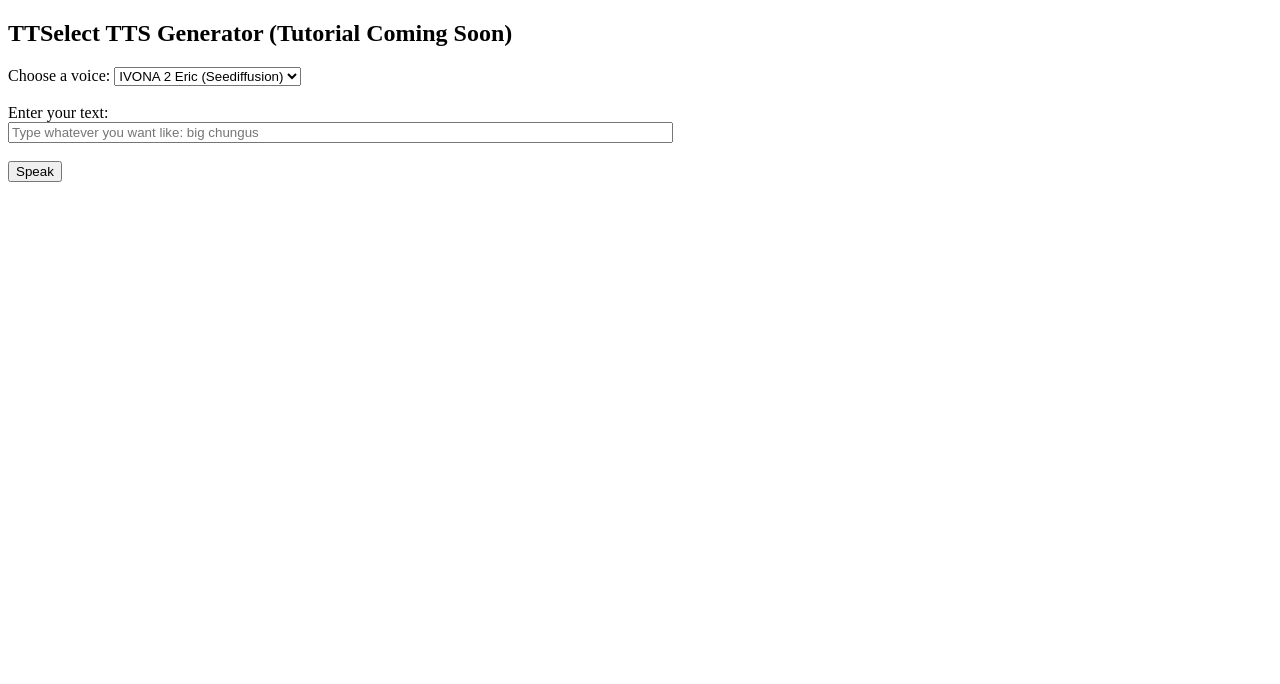
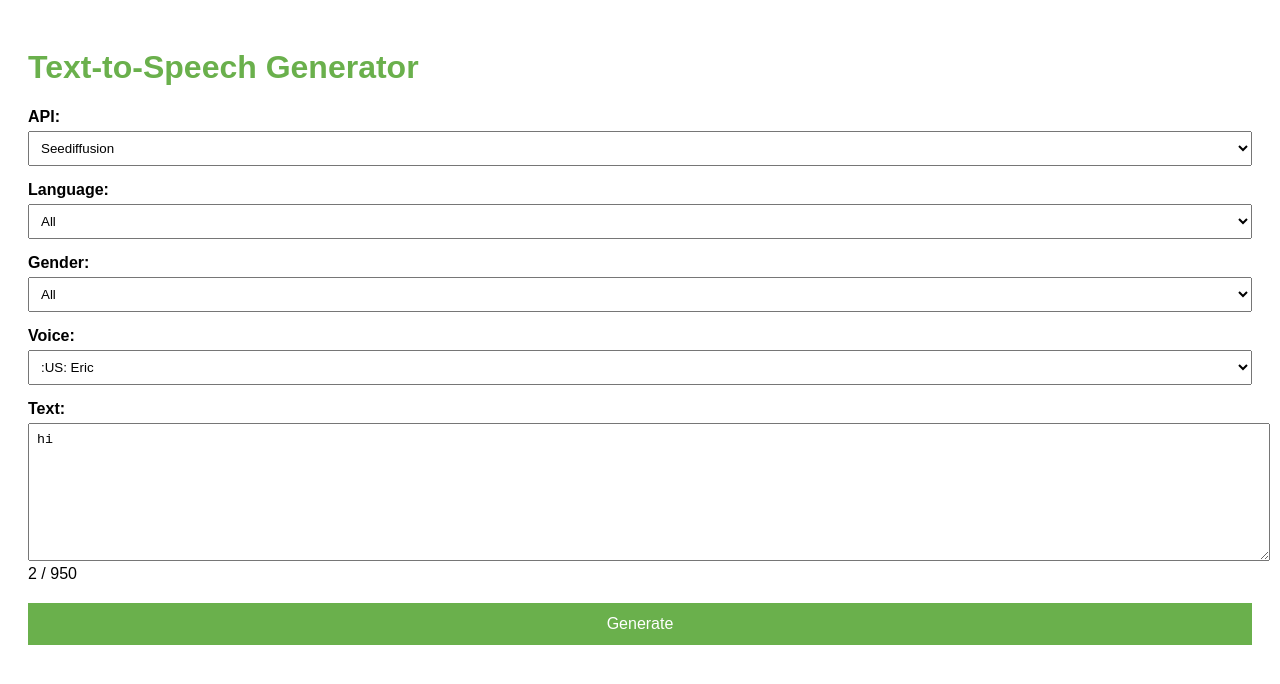
Before and after one commit to JeongKim-ai/TTSelect, a plain HTML site: page index.html in a window 1280 px wide. Drawn offline with Linux system fonts and the light colour scheme.

Commit message:
Update index.html

```diff
--- a/index.html
+++ b/index.html
@@ -1,82 +1,137 @@
 <!DOCTYPE html>
-<html>
+<html lang="en">
 <head>
-  <meta charset="UTF-8">
-  <title>TTSelect Generator</title>
+<meta charset="UTF-8">
+<title>Text-to-Speech Generator</title>
+
+<style>
+  body {
+    font-family: Arial, sans-serif;
+    background: #ffffff;
+    padding: 20px;
+  }
+  h1 {
+    color: #6ab04c;
+  }
+  label {
+    font-weight: bold;
+    display: block;
+    margin-top: 15px;
+  }
+  select, textarea {
+    width: 100%;
+    padding: 8px;
+    margin-top: 5px;
+  }
+  textarea {
+    height: 120px;
+  }
+  button {
+    margin-top: 20px;
+    width: 100%;
+    padding: 12px;
+    font-size: 16px;
+    background: #6ab04c;
+    color: white;
+    border: none;
+    cursor: pointer;
+  }
+</style>
 </head>
 
 <body>
-  <h2>TTSelect TTS Generator (Tutorial Coming Soon)</h2>
 
-  <label for="voice">Choose a voice:</label>
-  <select id="voice">
-    <!-- Seediffusion -->
-    <option value="seediffusion|IVONA 2 Eric">IVONA 2 Eric (Seediffusion)</option>
+<h1>Text-to-Speech Generator</h1>
 
-    <!-- Acapela -->
-    <option value="acapela|Rod">Rod22K_HQ (Acapela)</option>
-  </select>
+<label>API:</label>
+<select id="api" onchange="updateVoices()">
+  <option value="seediffusion">Seediffusion</option>
+  <option value="acapela">Acapela</option>
+  <option value="cereproc">CereProc</option>
+</select>
 
-  <br><br>
+<label>Language:</label>
+<select id="language" onchange="updateVoices()">
+  <option value="All">All</option>
+  <option value="English">English</option>
+</select>
 
-  <label for="text">Enter your text:</label><br>
-  <input
-    type="text"
-    id="text"
-    placeholder="Type whatever you want like: big chungus"
-    size="80"
-  >
+<label>Gender:</label>
+<select id="gender" onchange="updateVoices()">
+  <option value="All">All</option>
+  <option value="M">Male</option>
+</select>
 
-  <br><br>
+<label>Voice:</label>
+<select id="voice"></select>
 
-  <button onclick="speak()">Speak</button>
+<label>Text:</label>
+<textarea id="text" maxlength="950">hi</textarea>
+<div id="count">2 / 950</div>
 
-  <script>
-    /* ===============================
-       API URL CONSTANTS
-    =============================== */
+<button onclick="generate()">Generate</button>
 
-    const SEEDIFFUSION_API =
-      'http://speech.seediffusion.cc:7774/synthesize?voice=${voice}&text=${text}';
+<script>
+const voices = [
+  {"vid":"Eric","name":"Eric","flag":"US","lang":"English","accent":"American","gender":"M","api":"seediffusion"},
+  {"vid":"Rod","name":"Rod22K_HQ","flag":"US","lang":"English","accent":"American","gender":"M","api":"acapela"},
+  {"vid":"Adam","name":"Adam","flag":"GB","lang":"English","accent":"British","gender":"M","api":"cereproc"}
+];
 
-    const ACAPELA_API =
-      'https://www.acapela-cloud.com/api/command/?voice=${voice}22k_HQ&text=%5Caudio%3Dmix%3D"male"%3Bvolume%3D15%3Brepeat%3Don%5C${text}&output=stream&type=mp3&samplerate=22050&token=bd8b22e3e5ebbaa05ea0055aec4e16c357c29486';
+function updateVoices() {
+  const api = document.getElementById("api").value;
+  const lang = document.getElementById("language").value;
+  const gender = document.getElementById("gender").value;
+  const voiceSelect = document.getElementById("voice");
 
+  voiceSelect.innerHTML = "";
 
-    /* ===============================
-       MAIN FUNCTION
-    =============================== */
+  voices.forEach(v => {
+    if (
+      (api === v.api) &&
+      (lang === "All" || v.lang === lang) &&
+      (gender === "All" || v.gender === gender)
+    ) {
+      const opt = document.createElement("option");
+      opt.value = v.vid;
+      opt.textContent = `:${v.flag}: ${v.name}`;
+      voiceSelect.appendChild(opt);
+    }
+  });
+}
 
-    function speak() {
-      const voiceSelect = document.getElementById('voice').value;
-      const textInput = document.getElementById('text').value;
+function generate() {
+  const api = document.getElementById("api").value;
+  const voice = document.getElementById("voice").value;
+  const text = encodeURIComponent(document.getElementById("text").value);
+  let url = "";
 
-      if (!textInput.trim()) {
-        alert('Please enter text first.');
-        return;
-      }
+  if (api === "seediffusion") {
+    url = `http://speech.seediffusion.cc:7774/synthesize?voice=${voice}&text=${text}`;
+  }
 
-      const encodedText = encodeURIComponent(textInput);
+  if (api === "acapela") {
+    url =
+      `https://www.acapela-cloud.com/api/command/?` +
+      `voice=${voice}&text=${text}` +
+      `&output=stream&type=mp3&samplerate=22050`;
+  }
 
-      const [engine, voice] = voiceSelect.split('|');
+  if (api === "cereproc") {
+    url = "https://app.cereproc.com/live-demo";
+    alert("CereProc demo opened. Paste your text and select voice manually.");
+  }
 
-      let finalUrl = '';
+  if (url) window.open(url, "_blank");
+}
 
-      if (engine === 'seediffusion') {
-        finalUrl = SEEDIFFUSION_API
-          .replace('${voice}', voice)
-          .replace('${text}', encodedText);
-      }
+document.getElementById("text").addEventListener("input", e => {
+  document.getElementById("count").textContent =
+    `${e.target.value.length} / 950`;
+});
 
-      if (engine === 'acapela') {
-        finalUrl = ACAPELA_API
-          .replace('${voice}', voice)
-          .replace('${text}', encodedText);
-      }
+updateVoices();
+</script>
 
-      // Redirect to TTS stream
-      window.location.href = finalUrl;
-    }
-  </script>
 </body>
 </html>
```
